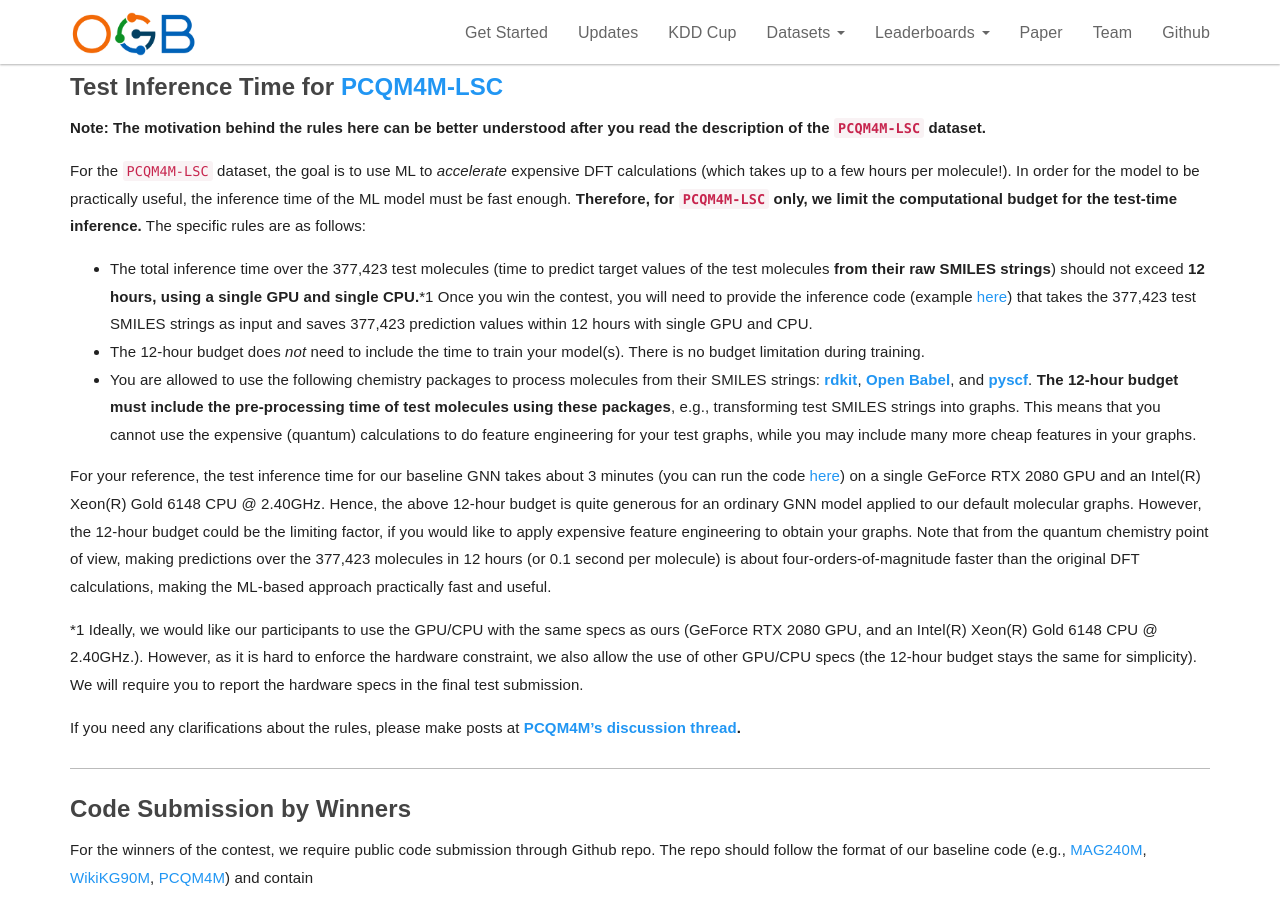
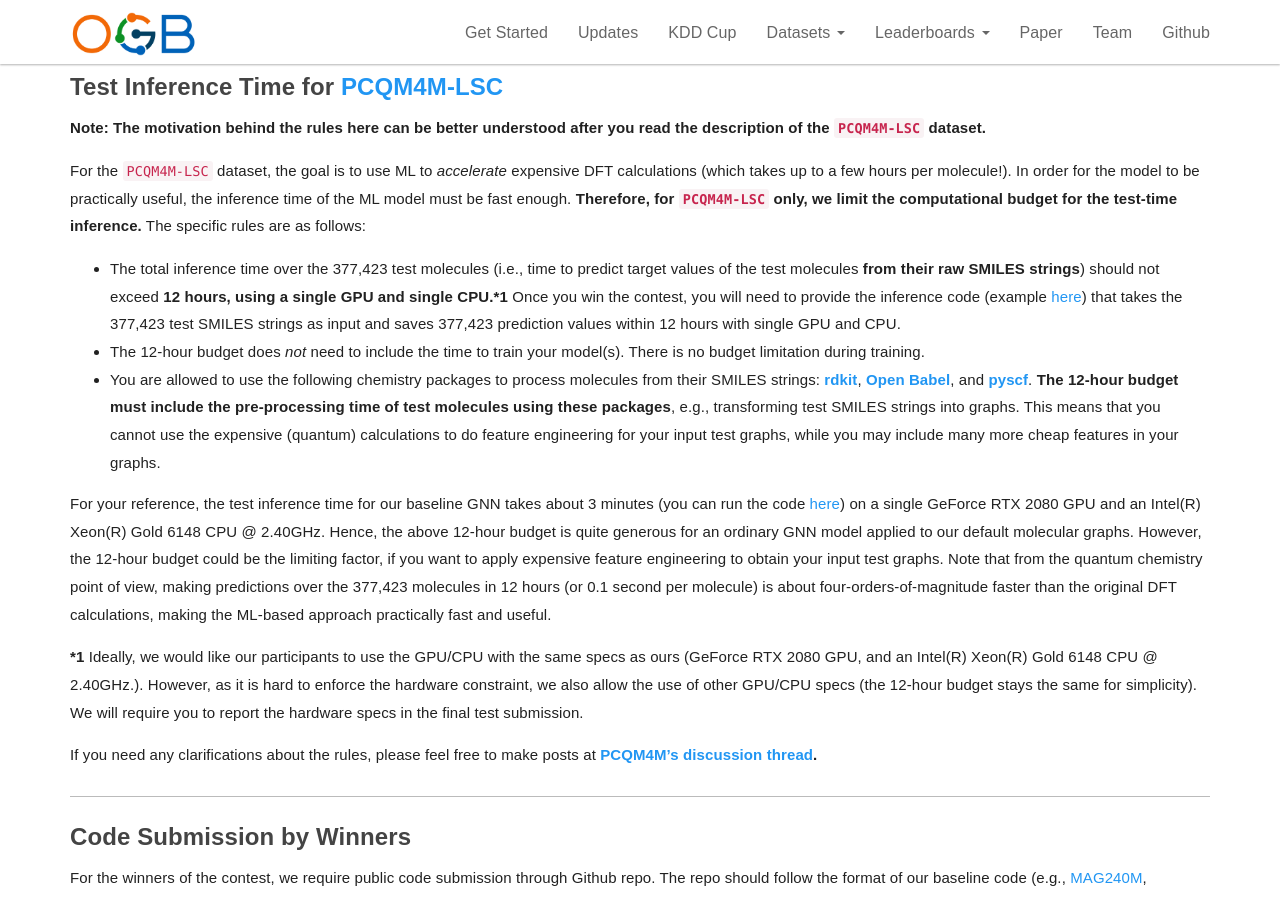
Before and after one commit to snap-stanford/ogb-web, a Jekyll site: the page built from _docs/kddcup2021/rules.md, in a window 1280 px wide and 900 px high, scrolled down 881 px. Built offline with Jekyll 4.4.1, drawn with Linux system fonts in a browser that asks for light colours.

Commit message:
update rules

```diff
--- a/_docs/kddcup2021/rules.md
+++ b/_docs/kddcup2021/rules.md
@@ -23,7 +23,9 @@ The only exception is the MAG240M-LSC, where you can use the test nodes in any w
 ##### **Use of External Data**
 During the KDD Cup, we **do not** allow the use of any external datasets to train models. For each dataset, models need to be developed only using the provided data.
 
----------
+<a name="pcqm4m_time"/>
+
+-----------
 
 ##### **Test Inference Time for [PCQM4M-LSC](/kddcup2021/pcqm4m/)**
 **Note: The motivation behind the rules here can be better understood after you read the description of the [`PCQM4M-LSC`](/kddcup2021/pcqm4m/) dataset.**
@@ -33,18 +35,18 @@ In order for the model to be practically useful, the inference time of the ML mo
 **Therefore, for `PCQM4M-LSC` only, we limit the computational budget for the test-time inference.**
 The specific rules are as follows:
 
-- The total inference time over the 377,423 test molecules (time to predict target values of the test molecules **from their raw SMILES strings**) should not exceed **12 hours, using a single GPU and single CPU.**\*1 Once you win the contest, you will need to provide the inference code (example [here](https://github.com/snap-stanford/ogb/tree/master/examples/lsc/pcqm4m/test_inference_gnn.py)) that takes the 377,423 test SMILES strings as input and saves 377,423 prediction values within 12 hours with single GPU and CPU.
+- The total inference time over the 377,423 test molecules (i.e., time to predict target values of the test molecules **from their raw SMILES strings**) should not exceed **12 hours, using a single GPU and single CPU.****\*1** Once you win the contest, you will need to provide the inference code (example [here](https://github.com/snap-stanford/ogb/tree/master/examples/lsc/pcqm4m/test_inference_gnn.py)) that takes the 377,423 test SMILES strings as input and saves 377,423 prediction values within 12 hours with single GPU and CPU.
 - The 12-hour budget does *not* need to include the time to train your model(s). There is no budget limitation during training.
-- You are allowed to use the following chemistry packages to process molecules from their SMILES strings: **[rdkit](https://www.rdkit.org/docs/GettingStartedInPython.html)**, **[Open Babel](https://open-babel.readthedocs.io/en/latest/UseTheLibrary/Python.html)**, and **[pyscf](http://pyscf.org/)**. **The 12-hour budget must include the pre-processing time of test molecules using these packages**, e.g., transforming test SMILES strings into graphs. This means that you cannot use the expensive (quantum) calculations to do feature engineering for your test graphs, while you may include many more cheap features in your graphs.
+- You are allowed to use the following chemistry packages to process molecules from their SMILES strings: **[rdkit](https://www.rdkit.org/docs/GettingStartedInPython.html)**, **[Open Babel](https://open-babel.readthedocs.io/en/latest/UseTheLibrary/Python.html)**, and **[pyscf](http://pyscf.org/)**. **The 12-hour budget must include the pre-processing time of test molecules using these packages**, e.g., transforming test SMILES strings into graphs. This means that you cannot use the expensive (quantum) calculations to do feature engineering for your input test graphs, while you may include many more cheap features in your graphs.
 
 For your reference, the test inference time for our baseline GNN takes about 3 minutes (you can run the code [here](https://github.com/snap-stanford/ogb/tree/master/examples/lsc/pcqm4m/test_inference_gnn.py)) on a single GeForce RTX 2080 GPU and an Intel(R) Xeon(R) Gold 6148 CPU @ 2.40GHz.
-Hence, the above 12-hour budget is quite generous for an ordinary GNN model applied to our default molecular graphs. However, the 12-hour budget could be the limiting factor, if you would like to apply expensive feature engineering to obtain your graphs.
+Hence, the above 12-hour budget is quite generous for an ordinary GNN model applied to our default molecular graphs. However, the 12-hour budget could be the limiting factor, if you want to apply expensive feature engineering to obtain your input test graphs.
 Note that from the quantum chemistry point of view, making predictions over the 377,423 molecules in 12 hours (or 0.1 second per molecule) is about four-orders-of-magnitude faster than the original DFT calculations, making the ML-based approach practically fast and useful.
 
-\*1 Ideally, we would like our participants to use the GPU/CPU with the same specs as ours (GeForce RTX 2080 GPU, and an Intel(R) Xeon(R) Gold 6148 CPU @ 2.40GHz.).
+**\*1** Ideally, we would like our participants to use the GPU/CPU with the same specs as ours (GeForce RTX 2080 GPU, and an Intel(R) Xeon(R) Gold 6148 CPU @ 2.40GHz.).
 However, as it is hard to enforce the hardware constraint, we also allow the use of other GPU/CPU specs (the 12-hour budget stays the same for simplicity). We will require you to report the hardware specs in the final test submission.
 
-If you need any clarifications about the rules, please make posts at **[PCQM4M's discussion thread](https://github.com/snap-stanford/ogb/discussions/categories/pcqm4m-lsc).**
+ If you need any clarifications about the rules, please feel free to make posts at **[PCQM4M's discussion thread](https://github.com/snap-stanford/ogb/discussions/categories/pcqm4m-lsc).**
 
 ---------
 
```
Also changed, not shown: _docs/kddcup2021/update.md (+10 -0 lines).
